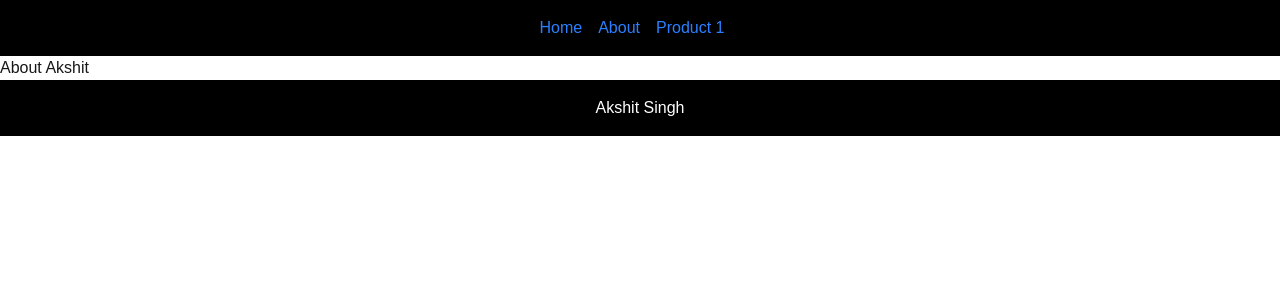
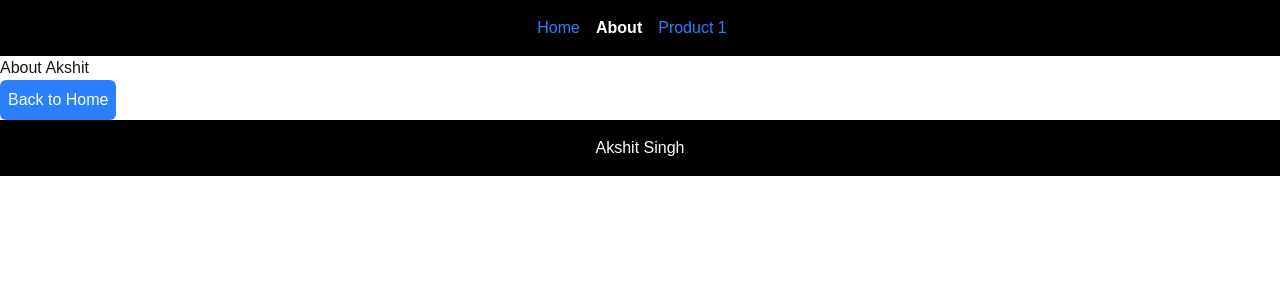
Before and after one commit to ssinghakshit/nextapp, a Next.js app: page /about in a window 1280 px wide. Shown: the top 300 px of the page. Built offline with nearby package versions, Linux system fonts and the light colour scheme.

Commit message:
navigation route

```diff
--- a/src/app/about/page.tsx
+++ b/src/app/about/page.tsx
@@ -1,3 +1,18 @@
-export default function About(){
-  return <h1>About Akshit</h1>;
-};
+"use client";
+import { useRouter } from "next/navigation";
+export default function About() {
+  const router = useRouter();
+  return (
+    <div>
+      <h1>About Akshit</h1>
+      <button
+        onClick={() => {
+          router.push("/");
+        }}
+        className="bg-blue-500 text-white p-2 rounded-md"
+      >
+        Back to Home
+      </button>
+    </div>
+  );
+}
--- a/src/app/components/navigation.tsx
+++ b/src/app/components/navigation.tsx
@@ -1,11 +1,33 @@
+"use client";
 import Link from "next/link";
+import { usePathname } from "next/navigation";
 
-export const Navigation = ()=>{
-     return (
-        <nav>
-            <Link href="/" className="mr-4 text-blue-500">Home</Link>
-            <Link href="/about" className="mr-4 text-blue-500">About</Link>
-            <Link href="/products/1" className="mr-4 text-blue-500">Product 1</Link>
-        </nav>
-     )
-}
+export const Navigation = () => {
+  const pathname = usePathname();
+  return (
+    <nav>
+      <Link
+        href="/"
+        className={pathname === "/" ? "font-bold mr-4" : "mr-4 text-blue-500"}
+      >
+        Home
+      </Link>
+      <Link
+        href="/about"
+        className={
+          pathname === "/about" ? "font-bold mr-4" : "mr-4 text-blue-500"
+        }
+      >
+        About
+      </Link>
+      <Link
+        href="/products/1"
+        className={
+          pathname.startsWith("/products/1") ? "font-bold mr-4" : "mr-4 text-blue-500"
+        }
+      >
+        Product 1
+      </Link>
+    </nav>
+  );
+};
```
